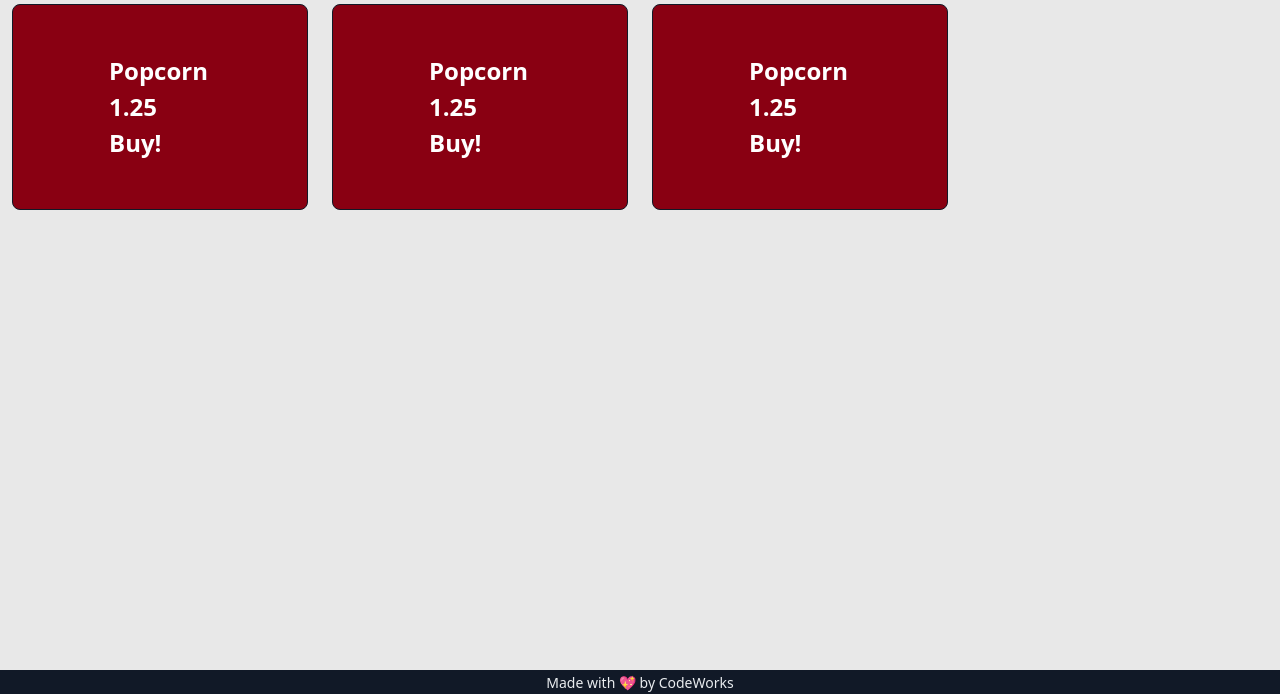
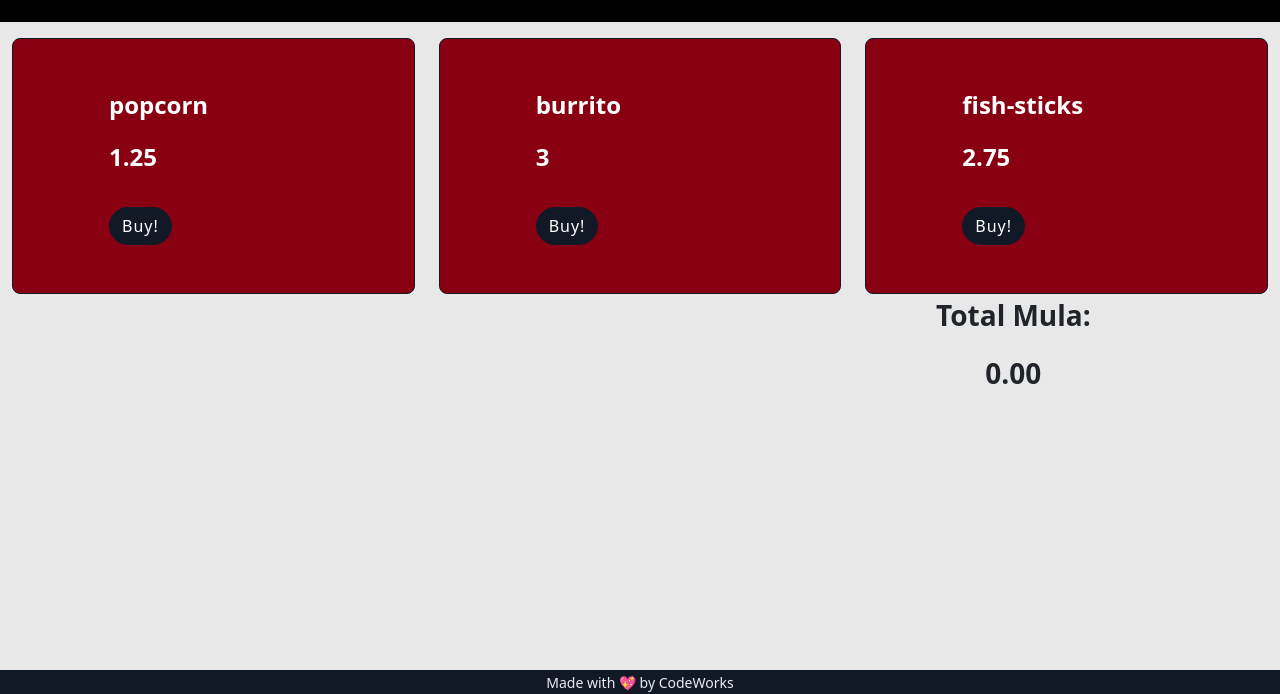
Before and after one commit to heatherbickish/vendr, a website with bundled scripts: page index.html in a window 1280 px wide. Shown: the part 106-800 px from the top of the page. Built offline with nearby package versions, Linux system fonts and the light colour scheme; a script that the page names is missing.

Commit message:
added coin function and buttons

```diff
--- a/app/App.js
+++ b/app/App.js
@@ -1,12 +1,14 @@
 import { router } from './router-config.js';
 import { HomeController } from './controllers/HomeController.js';
 import { SnackController } from "./controllers/SnackController.js";
+import { MoneyController } from "./controllers/MoneyController.js";
 const USE_ROUTER = false
 
 class App {
 
   HomeController = new HomeController()
   SnackController = new SnackController()
+  MoneyController = new MoneyController()
 
   constructor() {
     if (USE_ROUTER) {
--- a/app/AppState.js
+++ b/app/AppState.js
@@ -8,21 +8,21 @@ class ObservableAppState extends EventEmitter {
   snacks = [
 
     new Snack({
-      name: 'Popcorn',
+      name: 'popcorn',
       price: 1.25,
-      img: 'https://images.unsplash.com/photo-1512149074996-e923ac45be6a?w=500&auto=format&fit=crop&q=60&ixlib=rb-4.0.3&ixid=M3wxMjA3fDB8MHxzZWFyY2h8MTl8fHNuYWNrc3xlbnwwfHwwfHx8MA%3D%3D '
+      imgUrl: 'https://images.unsplash.com/photo-1512149074996-e923ac45be6a?w=500&auto=format&fit=crop&q=60&ixlib=rb-4.0.3&ixid=M3wxMjA3fDB8MHxzZWFyY2h8MTl8fHNuYWNrc3xlbnwwfHwwfHx8MA%3D%3D '
     }),
 
     new Snack({
-      name: 'Burrito',
+      name: 'burrito',
       price: 3,
-      img: 'https://images.unsplash.com/photo-1662116765994-1e4200c43589?w=500&auto=format&fit=crop&q=60&ixlib=rb-4.0.3&ixid=M3wxMjA3fDB8MHxzZWFyY2h8M3x8YnVycml0b3xlbnwwfHwwfHx8MA%3D%3D'
+      imgUrl: 'https://images.unsplash.com/photo-1662116765994-1e4200c43589?w=500&auto=format&fit=crop&q=60&ixlib=rb-4.0.3&ixid=M3wxMjA3fDB8MHxzZWFyY2h8M3x8YnVycml0b3xlbnwwfHwwfHx8MA%3D%3D'
     }),
 
     new Snack({
-      name: 'Fish Sticks',
+      name: 'fish-sticks',
       price: 2.75,
-      img: 'https://plus.unsplash.com/premium_photo-1712932551568-91205970a69e?w=500&auto=format&fit=crop&q=60&ixlib=rb-4.0.3&ixid=M3wxMjA3fDB8MHxzZWFyY2h8MTN8fGZpc2glMjBzdGlja3N8ZW58MHx8MHx8fDA%3D'
+      imgUrl: 'https://plus.unsplash.com/premium_photo-1712932551568-91205970a69e?w=500&auto=format&fit=crop&q=60&ixlib=rb-4.0.3&ixid=M3wxMjA3fDB8MHxzZWFyY2h8MTN8fGZpc2glMjBzdGlja3N8ZW58MHx8MHx8fDA%3D'
     }),
   ]
 
--- /dev/null
+++ b/app/controllers/MoneyController.js
@@ -0,0 +1,22 @@
+import { AppState } from "../AppState.js"
+import { moneysService } from "../services/MoneyService.js"
+
+
+export class MoneyController {
+  constructor() {
+    console.log('Money controller is loaded')
+    moneysService.addMoney()
+  }
+
+
+  addMoney() {
+    moneysService.addMoney
+    // this.drawMoney()
+  }
+
+  drawMoney() {
+    const moneyElem = document.getElementById('money-add')
+    moneyElem.innerHTML = AppState.money.toString()
+  }
+
+}
--- a/app/models/Snack.js
+++ b/app/models/Snack.js
@@ -12,13 +12,15 @@ export class Snack {
 
   get snackCard() {
     return (`
-      <div roll="button" class="col-md-3">
-        <div class="img border border-1 border-dark bg-danger rounded-3 mt-3 p-5">
-          <div class="mx-5 text-white fs-4 fw-bold">
-            <span>Popcorn</span>
-            <span>1.25</span>
-            <span>Buy!</span>
-          </div>
+      <div class="col-md-4">
+        <div class="border border-1 border-dark bg-danger rounded-3 mt-3 p-5">
+        <div img="src="${this.imgUrl}" alt="${this.name}"
+        <div class="mx-5 text-white fs-4 fw-bold">
+        <p>${this.name}</p>
+        <p>${this.price}</p>
+        <button class="btn btn-dark rounded-pill mt-3">Buy!</button>
+        </div>
+        </div
         </div>
       </div>
     `)
--- /dev/null
+++ b/app/services/MoneyService.js
@@ -0,0 +1,9 @@
+import { AppState } from "../AppState.js";
+
+class moneyService {
+  addMoney() {
+    AppState.money += .25
+  }
+}
+
+export const moneysService = new moneyService()
--- a/assets/style/style.css
+++ b/assets/style/style.css
@@ -1,5 +1,15 @@
 /* BASIC STYLES HERE */
-.img {
-  background-image: url();
+.popcorn {
+  background-image: url(https://images.unsplash.com/photo-1512149074996-e923ac45be6a?w=500&auto=format&fit=crop&q=60&ixlib=rb-4.0.3&ixid=M3wxMjA3fDB8MHxzZWFyY2h8MTl8fHNuYWNrc3xlbnwwfHwwfHx8MA%3D%3D );
   background-size: cover;
 }
+
+.burrito {
+  background-image: url(https://images.unsplash.com/photo-1662116765994-1e4200c43589?w=500&auto=format&fit=crop&q=60&ixlib=rb-4.0.3&ixid=M3wxMjA3fDB8MHxzZWFyY2h8M3x8YnVycml0b3xlbnwwfHwwfHx8MA%3D%3D);
+  background-size: cover;
+}
+
+.fish-sticks {
+  background-image: url(https://plus.unsplash.com/premium_photo-1712932551568-91205970a69e?w=500&auto=format&fit=crop&q=60&ixlib=rb-4.0.3&ixid=M3wxMjA3fDB8MHxzZWFyY2h8MTN8fGZpc2glMjBzdGlja3N8ZW58MHx8MHx8fDA%3D);
+  background-size: cover;
+}
--- a/index.html
+++ b/index.html
@@ -25,8 +25,10 @@
         </div>
       </div>
       <div class="col-md-4">
-        <div class="text-light text-center">
+        <div id="money-add" class="text-light text-center " roll="button">
           <h3>Add</h3>
+          <button onclick="app.MoneyController.addMoney()" class="btn btn-light text-dark rounded-pill">
+            $.25</button>
         </div>
       </div>
     </nav>
@@ -35,7 +37,7 @@
 
   <!-- SECTION -->
   <main class="container-fluid">
-    <section id="snack-catalog" class="row">
+    <section id="snack-catalog" class="row justify-content-center">
       <!-- <div roll="button" class="col-md-3">
         <div class="img border border-1 border-dark bg-danger rounded-3 mt-3 p-5">
           <div class="mx-5 text-white fs-4 fw-bold">
@@ -45,6 +47,19 @@
           </div>
         </div>
       </div> -->
+    </section>
+    <section class="row justify-content-end">
+      <div class="col-md-5">
+        <div class="text-center">
+          <span>
+            <p class="fs-3 fw-bold">Total Mula:</p>
+            <p id="total-mula" class="fs-3 fw-bold">0.00</p>
+
+          </span>
+
+
+        </div>
+      </div>
     </section>
 
 
```
